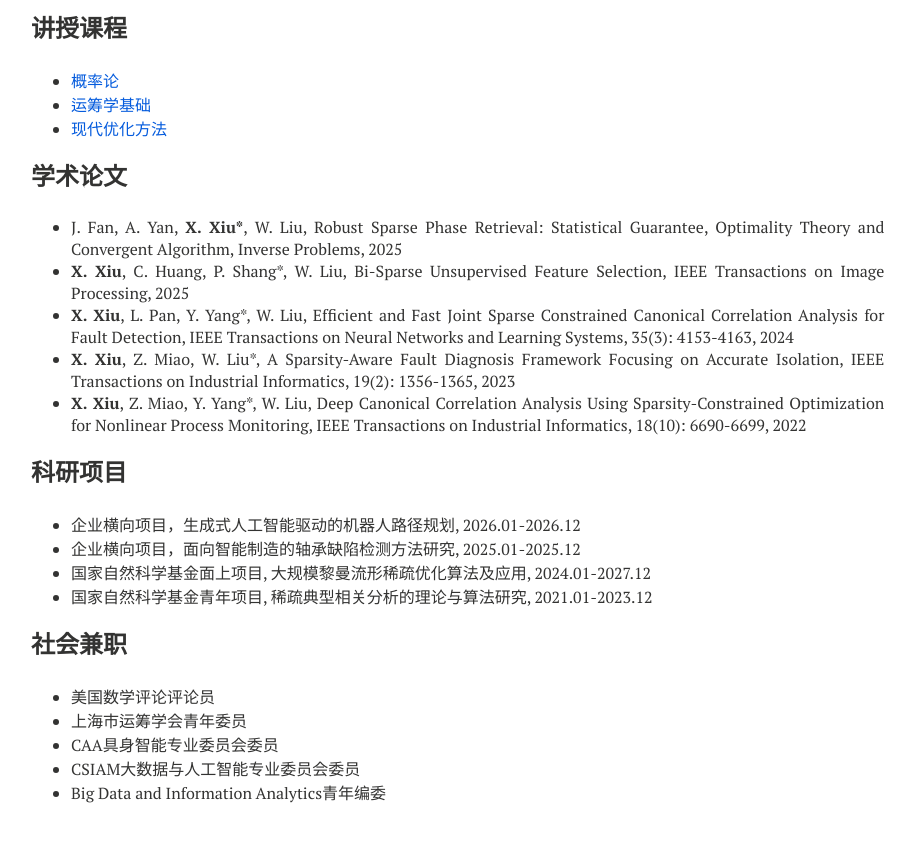
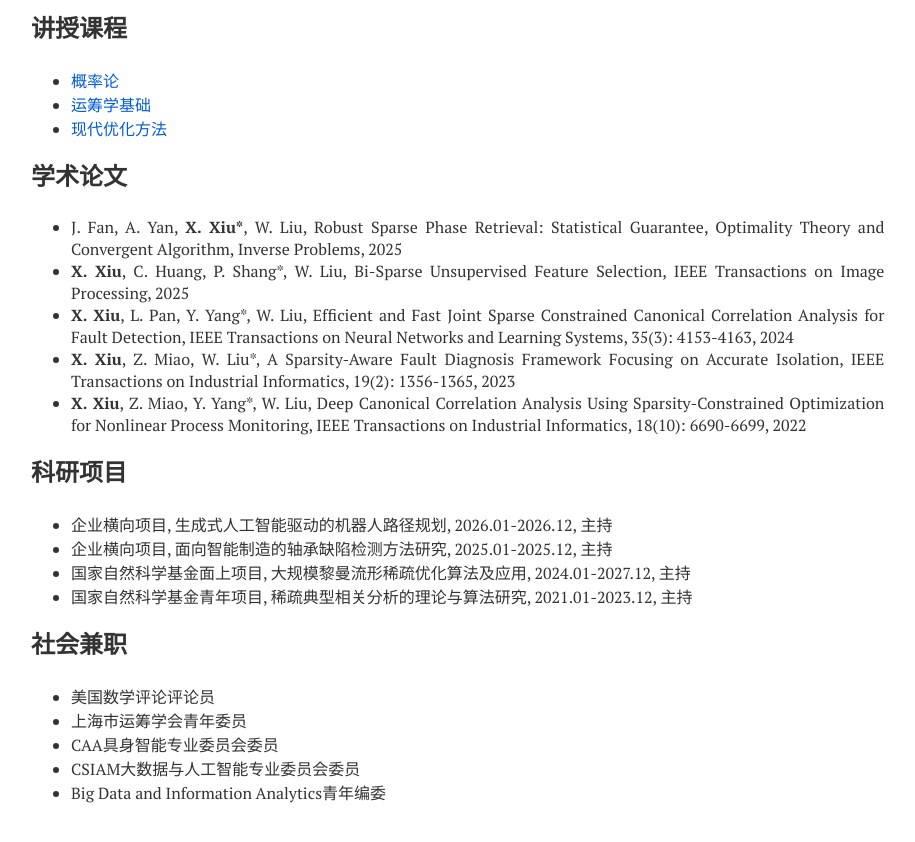
Before and after one commit to xianchaoxiu/xianchaoxiu.github.io, a Jekyll site: the page built from chinese/index.md, in a window 1280 px wide and 900 px high, scrolled down 626 px. Shown: the top 842 px of the window, without its empty margins (289-1204 px from the left). Built offline with Jekyll 4.4.1, drawn with Linux system fonts in a browser that asks for light colours; nearby versions of some CDN libraries.

Commit message:
Update index.md

```diff
--- a/chinese/index.md
+++ b/chinese/index.md
@@ -44,10 +44,10 @@ share: false
 
 
 ### 科研项目
-* 企业横向项目，生成式人工智能驱动的机器人路径规划, 2026.01-2026.12 <br>
-* 企业横向项目，面向智能制造的轴承缺陷检测方法研究, 2025.01-2025.12<br>
-* 国家自然科学基金面上项目, 大规模黎曼流形稀疏优化算法及应用, 2024.01-2027.12 <br>
-* 国家自然科学基金青年项目, 稀疏典型相关分析的理论与算法研究, 2021.01-2023.12 <br>
+* 企业横向项目, 生成式人工智能驱动的机器人路径规划, 2026.01-2026.12, 主持 <br>
+* 企业横向项目, 面向智能制造的轴承缺陷检测方法研究, 2025.01-2025.12, 主持<br>
+* 国家自然科学基金面上项目, 大规模黎曼流形稀疏优化算法及应用, 2024.01-2027.12, 主持 <br>
+* 国家自然科学基金青年项目, 稀疏典型相关分析的理论与算法研究, 2021.01-2023.12, 主持 <br>
 
 ### 社会兼职
 * 美国数学评论评论员 <br>
```
